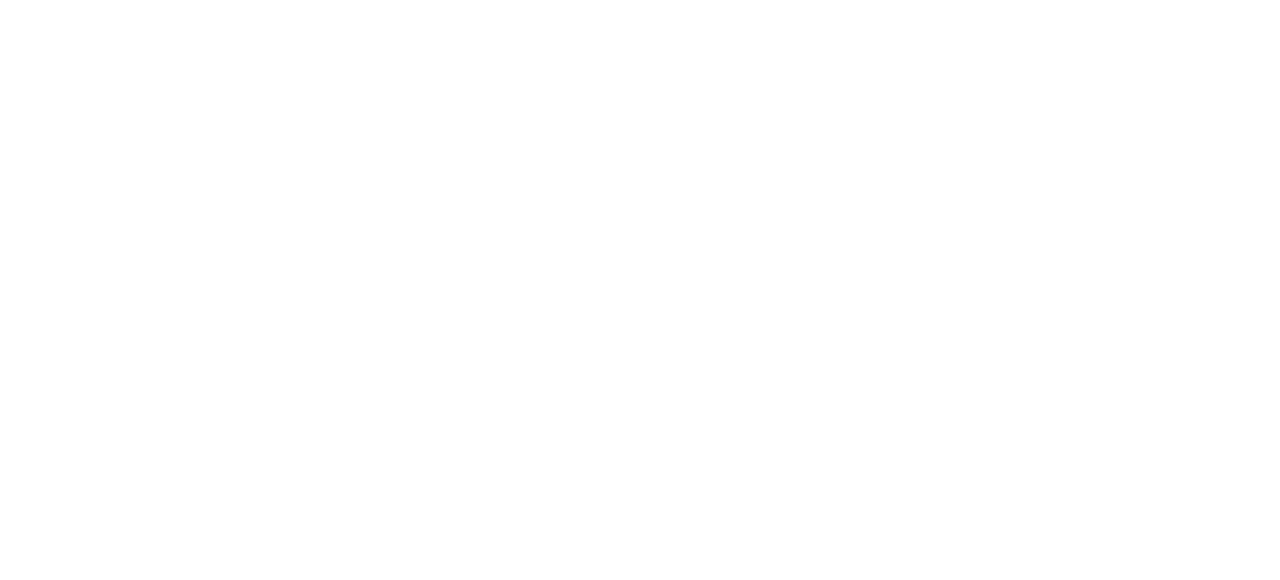
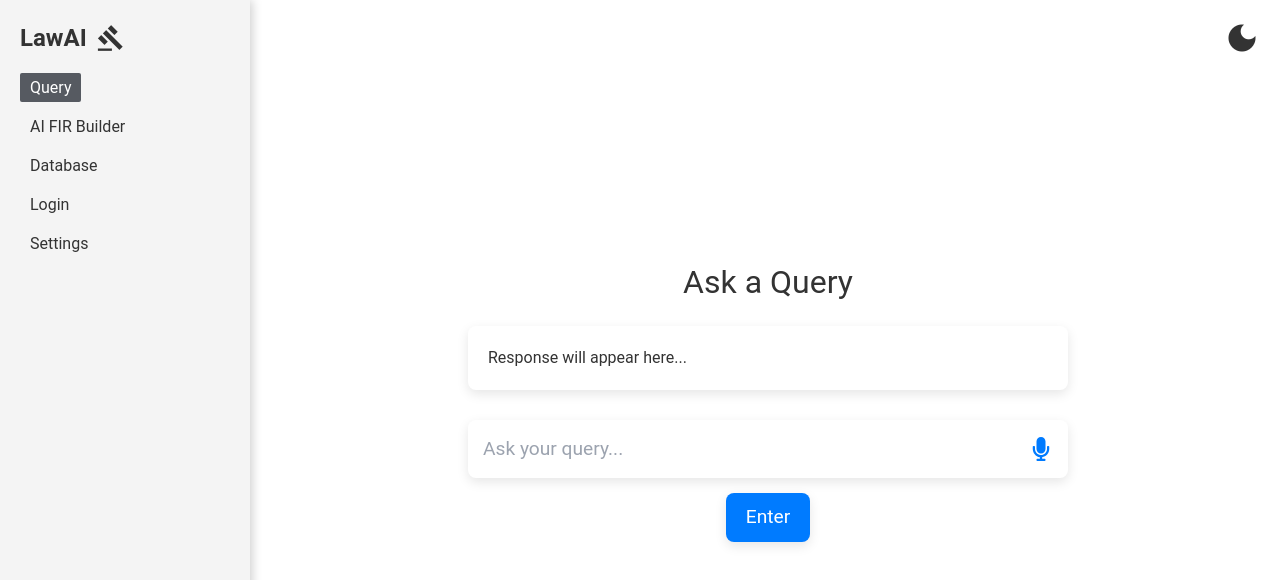
Before and after one commit to night-spring/Chatbot-for-FIR, a React (Create React App) app in the folder Frontend/: page /home/query in a window 1280 px wide. Before the commit this address had no page. Shown: the top 580 px of the page. Built offline with nearby package versions, Linux system fonts and the light colour scheme.

Commit message:
Query section Added

```diff
--- a/Frontend/src/App.js
+++ b/Frontend/src/App.js
@@ -6,6 +6,7 @@
 import Settings from './pages/Settings';
 import Login from './pages/Login'
 import Database from './pages/Database';
+import Query from './pages/Query';
 function App() {
   return (
     <ThemeProvider>
@@ -17,6 +18,7 @@
           <Route path="/home/settings" element={<Settings />} />
           <Route path="/home/login" element={<Login />} />
           <Route path="/home/database" element={<Database />} />
+          <Route path="/home/query" element={<Query />} />
           </Routes>
         </div>
       </Router>
--- a/Frontend/src/components/Sidebar.js
+++ b/Frontend/src/components/Sidebar.js
@@ -26,7 +26,7 @@
       </div>
       <nav className="sidebar-nav">
         <ul>
-          <li><NavLink to="/query" activeClassName="active">Query</NavLink></li>
+          <li><NavLink to="/home/query" activeClassName="active">Query</NavLink></li>
           <li><NavLink to="/ai-fir-builder" activeClassName="active">AI FIR Builder</NavLink></li>
           <li><NavLink to="/home/database" activeClassName="active">Database</NavLink></li>
           <li><NavLink to="/home/login" activeClassName="active">Login</NavLink></li>
--- a/Frontend/src/pages/Landing.js
+++ b/Frontend/src/pages/Landing.js
@@ -10,7 +10,7 @@
     <div className={`landing ${theme}`}>
       <header className="header">
         <div className="container">
-          <div className="logo">Law AI</div>
+          <div className="logo">LawAI</div>
 
           {/* Dark/Light Mode Toggle Icon */}
           <div className="theme-toggle" onClick={toggleTheme}>
--- /dev/null
+++ b/Frontend/src/pages/Query.js
@@ -0,0 +1,98 @@
+import React, { useContext, useState, useEffect } from 'react';
+import { ThemeContext } from '../ThemeContext';
+import Sidebar from '../components/Sidebar';
+import '../styles/Query.css';
+import { FaMicrophone } from 'react-icons/fa';
+
+const Query = () => {
+  const { theme, toggleTheme } = useContext(ThemeContext);
+  const [query, setQuery] = useState('');
+  const [response, setResponse] = useState('Response will appear here...');
+  const [isListening, setIsListening] = useState(false);
+
+  // Web Speech API initialization
+  const SpeechRecognition = window.SpeechRecognition || window.webkitSpeechRecognition;
+  const recognition = new SpeechRecognition();
+
+  recognition.continuous = false;
+  recognition.interimResults = false;
+  recognition.lang = 'en-US';
+
+  useEffect(() => {
+    recognition.onresult = (event) => {
+      const transcript = event.results[0][0].transcript;
+      setQuery(transcript);
+    };
+
+    recognition.onend = () => {
+      setIsListening(false);
+    };
+
+    recognition.onerror = (event) => {
+      console.error("Speech recognition error:", event.error);
+      setIsListening(false);
+    };
+  }, [recognition]);
+
+  const handleMicClick = () => {
+    if (isListening) {
+      recognition.stop();
+    } else {
+      recognition.start();
+    }
+    setIsListening(!isListening);
+  };
+
+  const handleInputChange = (e) => {
+    setQuery(e.target.value);
+  };
+
+  const handleQuerySubmit = (e) => {
+    e.preventDefault();
+    setResponse(`You asked: "${query}", here is a simulated response.`);
+    setQuery('');
+  };
+
+  return (
+    <div className={`query-page-container ${theme}`}>
+  <Sidebar />
+  <main className="query-page-main-content">
+    <div className="theme-toggle" onClick={toggleTheme}>
+      <span className="material-icons">
+        {theme === 'light' ? 'dark_mode' : 'light_mode'}
+      </span>
+    </div>
+
+    <h2 className="query-page-title">Ask a Query</h2>
+
+    {/* Response Field */}
+    <div className={`query-response-box ${theme}`}>
+      {response}
+    </div>
+
+    {/* Input Section */}
+    <div className="query-input-container">
+      <div className={`query-input-box ${theme}`}>
+        <input
+          type="text"
+          placeholder="Ask your query..."
+          value={query}
+          onChange={handleInputChange}
+          className={`query-text-input ${theme}`}
+        />
+        <FaMicrophone
+          className={`query-mic-icon ${isListening ? 'listening' : ''} ${theme}`}
+          onClick={handleMicClick}
+        />
+      </div>
+      <button onClick={handleQuerySubmit} className={`query-submit-btn ${theme}`}>
+        Enter
+      </button>
+    </div>
+  </main>
+</div>
+
+  );
+};
+
+export default Query;
--- /dev/null
+++ b/Frontend/src/styles/Query.css
@@ -0,0 +1,144 @@
+/* General Page Layout */
+.query-page-container {
+    display: flex;
+    height: 100vh;
+}
+
+.query-page-main-content {
+    flex-grow: 1;
+    padding: 40px;
+    display: flex;
+    margin-left: 20%;
+    flex-direction: column;
+    justify-content: center;
+    align-items: center;
+    background-color: var(--query-background-color);
+    transition: background-color 0.3s ease;
+}
+
+.query-page-theme-toggle {
+    position: absolute;
+    top: 20px;
+    right: 20px;
+    cursor: pointer;
+    color: var(--query-text-color);
+}
+
+.query-page-title {
+    font-size: 2rem;
+    margin-bottom: 20px;
+    color: var(--query-text-color);
+    text-align: center;
+}
+
+/* Response Box Styling */
+.query-response-box {
+    width: 80%;
+    max-width: 600px;
+    padding: 20px;
+    background-color: var(--query-response-bg);
+    color: var(--query-response-text);
+    border-radius: 8px;
+    margin-bottom: 30px;
+    box-shadow: 0 4px 12px rgba(0, 0, 0, 0.1);
+    transition: transform 0.3s ease, box-shadow 0.3s ease;
+}
+
+.query-response-box:hover {
+    transform: translateY(-5px);
+    box-shadow: 0 6px 20px rgba(0, 0, 0, 0.15);
+}
+
+/* Input Container */
+.query-input-container {
+    width: 80%;
+    max-width: 600px;
+    display: flex;
+    flex-direction: column;
+    align-items: center;
+}
+
+.query-input-box {
+    display: flex;
+    align-items: center;
+    width: 100%;
+    background-color: var(--query-input-bg);
+    padding: 15px;
+    border-radius: 8px;
+    box-shadow: 0 4px 12px rgba(0, 0, 0, 0.1);
+    margin-bottom: 15px;
+    transition: background-color 0.3s ease, box-shadow 0.3s ease;
+}
+
+.query-input-box:hover {
+    box-shadow: 0 6px 20px rgba(0, 0, 0, 0.15);
+}
+
+.query-text-input {
+    flex-grow: 1;
+    border: none;
+    background: none;
+    outline: none;
+    font-size: 1.2rem;
+    color: var(--query-input-text-color);
+}
+
+.query-mic-icon {
+    margin-left: 15px;
+    font-size: 1.5rem;
+    cursor: pointer;
+    color: var(--query-mic-color);
+    transition: color 0.3s ease;
+}
+
+.query-mic-icon:hover {
+    color: var(--query-mic-hover-color);
+}
+
+/* Submit Button Styling */
+.query-submit-btn {
+    padding: 10px 20px;
+    border: none;
+    border-radius: 8px;
+    background-color: var(--query-btn-bg);
+    color: var(--query-btn-text);
+    font-size: 1.2rem;
+    cursor: pointer;
+    box-shadow: 0 4px 12px rgba(0, 0, 0, 0.1);
+    transition: background-color 0.3s ease, box-shadow 0.3s ease, transform 0.3s ease;
+}
+
+.query-submit-btn:hover {
+    background-color: var(--query-btn-hover-bg);
+    transform: translateY(-3px);
+    box-shadow: 0 6px 20px rgba(0, 0, 0, 0.15);
+}
+
+/* Dark and Light Mode Variables */
+:root {
+    --query-background-color: #ffffff;
+    --query-text-color: #333;
+    --query-response-bg: #fff;
+    --query-response-text: #333;
+    --query-input-bg: #fff;
+    --query-input-text-color: #333;
+    --query-mic-color: #007bff;
+    --query-mic-hover-color: #0056b3;
+    --query-btn-bg: #007bff;
+    --query-btn-text: #fff;
+    --query-btn-hover-bg: #0056b3;
+}
+
+.dark {
+    --query-background-color: #1e1e1e;
+    --query-text-color: #fff;
+    --query-response-bg: #333;
+    --query-response-text: #fff;
+    --query-input-bg: #444;
+    --query-input-text-color: #fff;
+    --query-mic-color: #3ccd1b;
+    --query-mic-hover-color: #208a08;
+    --query-btn-bg: #3ccd1b;
+    --query-btn-text: #fff;
+    --query-btn-hover-bg: #208a08;
+}
```
